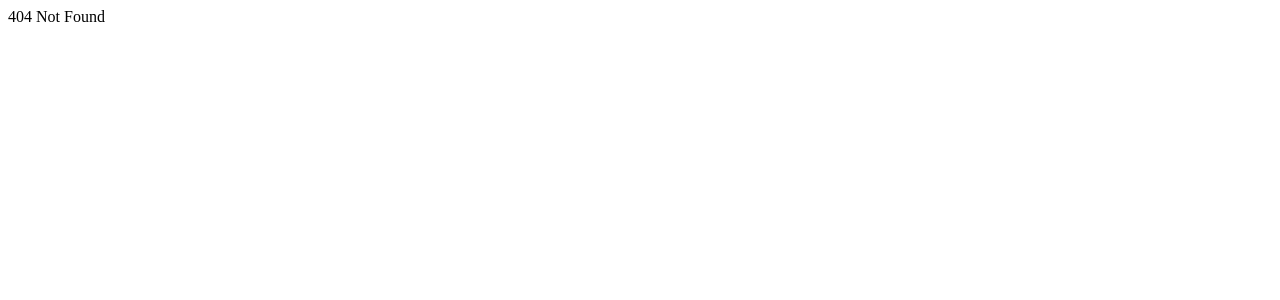
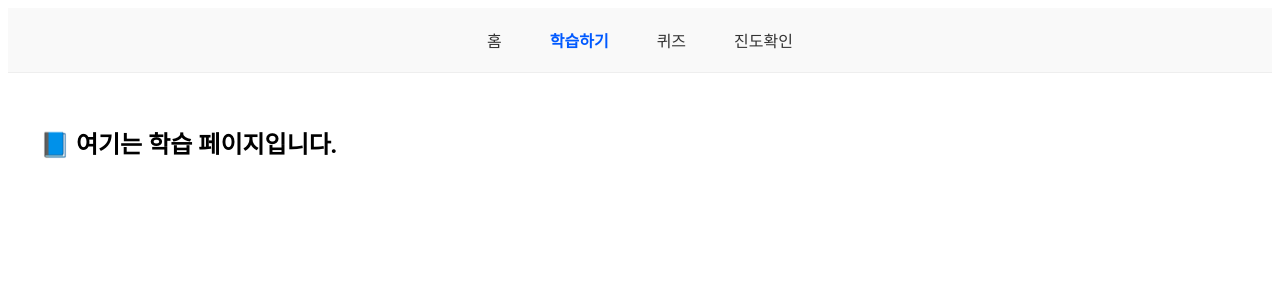
Before and after one commit to mmdh1234/HOPE, a React (Vite) app in the folder hope_FE/: page /main/learn in a window 1280 px wide. Before the commit this address had no page. Shown: the top 300 px of the page. Built offline with nearby package versions, Linux system fonts and the light colour scheme.

Commit message:
feature/#4 Main Header and main sample pages(home, laern, quiz, progress)

```diff
--- /dev/null
+++ b/hope_FE/src/components/common/Header.jsx
@@ -0,0 +1,37 @@
+import styled from 'styled-components';
+import { Link, useLocation } from 'react-router-dom';
+
+const Nav = styled.nav`
+  display: flex;
+  justify-content: center;
+  gap: 48px;
+  padding: 20px 0;
+  border-bottom: 1px solid #eee;
+  background-color: #f9f9f9;
+`;
+
+const NavItem = styled(Link)`
+  font-size: 16px;
+  font-weight: ${({ $active }) => ($active ? 'bold' : 'normal')};
+  color: ${({ $active }) => ($active ? '#0059ff' : '#333')};
+  text-decoration: none;
+
+  &:hover {
+    color: #0059ff;
+  }
+`;
+
+const Header = () => {
+    const { pathname } = useLocation();
+
+    return (
+        <Nav>
+            <NavItem to="/main" $active={pathname === '/main'}>홈</NavItem>
+            <NavItem to="/main/learn" $active={pathname === '/main/learn'}>학습하기</NavItem>
+            <NavItem to="/main/quiz" $active={pathname === '/main/quiz'}>퀴즈</NavItem>
+            <NavItem to="/main/progress" $active={pathname === '/main/progress'}>진도확인</NavItem>
+        </Nav>
+    );
+};
+
+export default Header;
--- a/hope_FE/src/layouts/MainLayout.jsx
+++ b/hope_FE/src/layouts/MainLayout.jsx
@@ -1,17 +1,14 @@
 import React from 'react';
-import { Outlet, Navigate } from 'react-router-dom';
+import { Outlet } from 'react-router-dom';
+import Header from '../components/common/Header';
 
 const MainLayout = () => {
-    const isLoggedIn = localStorage.getItem('isLoggedIn') === 'true';
-
-    if (!isLoggedIn) {
-        return <Navigate to="/" replace />;
-    }
-
     return (
         <>
-            <h2>🌟 Main Layout</h2>
-            <Outlet />
+            <Header />
+            <main style={{ padding: '32px' }}>
+                <Outlet />
+            </main>
         </>
     );
 };
--- a/hope_FE/src/pages/Home/home.jsx
+++ b/hope_FE/src/pages/Home/home.jsx
@@ -0,0 +1,5 @@
+const HomePage = () => {
+    return <h2>🏠 여기는 홈 페이지입니다.</h2>;
+};
+
+export default HomePage;
--- a/hope_FE/src/pages/Learn/learn.jsx
+++ b/hope_FE/src/pages/Learn/learn.jsx
@@ -0,0 +1,5 @@
+const LearnPage = () => {
+    return <h2>📘 여기는 학습 페이지입니다.</h2>;
+};
+
+export default LearnPage;
--- a/hope_FE/src/pages/Progress/progress.jsx
+++ b/hope_FE/src/pages/Progress/progress.jsx
@@ -0,0 +1,5 @@
+const ProgressPage = () => {
+    return <h2>📈 여기는 진도확인 페이지입니다.</h2>;
+};
+
+export default ProgressPage;
--- a/hope_FE/src/pages/Quiz/quiz.jsx
+++ b/hope_FE/src/pages/Quiz/quiz.jsx
@@ -0,0 +1,5 @@
+const QuizPage = () => {
+    return <h2>📝 여기는 퀴즈 페이지입니다.</h2>;
+};
+
+export default QuizPage;
--- a/hope_FE/src/routes/route.jsx
+++ b/hope_FE/src/routes/route.jsx
@@ -5,10 +5,10 @@ import MainLayout from '../layouts/MainLayout.jsx';
 
 import LoginPage from '../pages/Login/login.jsx';
 import SignupPage from '../pages/Signup/signup.jsx';
-// import HomePage from '../pages/Home/home.jsx';
-// import LearnPage from '../pages/Learn/learn.jsx';
-// import QuizPage from '../pages/Quiz/quiz.jsx';
-// import ProgressPage from '../pages/Progress/progress.jsx';
+import HomePage from '../pages/Home/home.jsx';
+import LearnPage from '../pages/Learn/learn.jsx';
+import QuizPage from '../pages/Quiz/quiz.jsx';
+import ProgressPage from '../pages/Progress/progress.jsx';
 
 const AppRoutes = () => {
     return (
@@ -21,10 +21,10 @@ const AppRoutes = () => {
 
             {/* Main Layout */}
             <Route path="/main" element={<MainLayout />}>
-                {/*<Route index element={<HomePage />} />*/}
-                {/*<Route path="learn" element={<LearnPage />} />*/}
-                {/*<Route path="quiz" element={<QuizPage />} />*/}
-                {/*<Route path="progress" element={<ProgressPage />} />*/}
+                <Route index element={<HomePage />} />
+                <Route path="learn" element={<LearnPage />} />
+                <Route path="quiz" element={<QuizPage />} />
+                <Route path="progress" element={<ProgressPage />} />
             </Route>
 
             <Route path="*" element={<div>404 Not Found</div>} />
```
